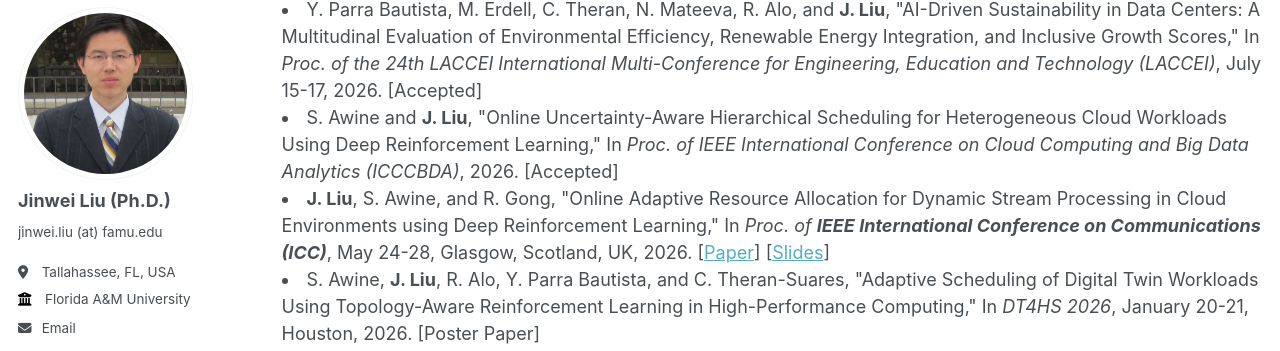
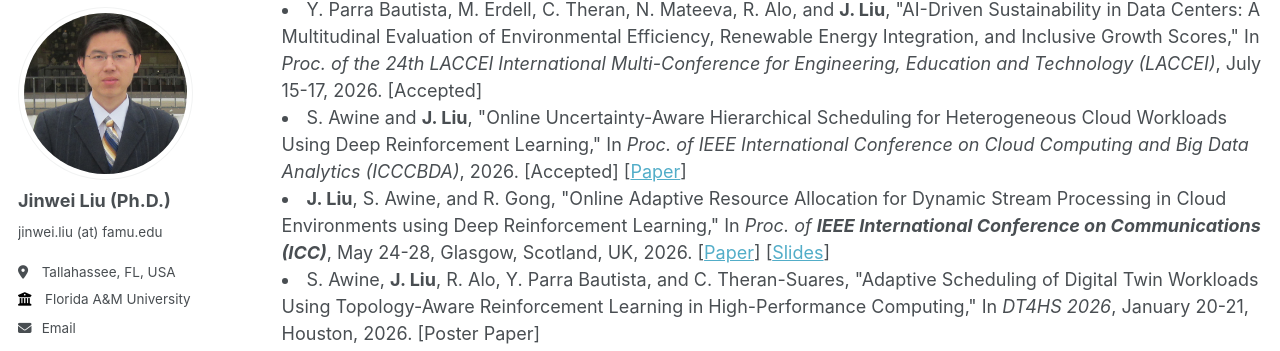
Before and after one commit to jinweiliucu/jinweiliucu.github.io, a Jekyll site: the page built from _publications/publications.html, in a window 1280 px wide and 900 px high, scrolled down 680 px. Shown: the part 99-450 px from the top of the window. Built offline with Jekyll 4.4.1, drawn with Linux system fonts in a browser that asks for light colours; some web fonts are replaced; part of the change alters nothing that is shown.

Commit message:
Update publications.html

```diff
--- a/_publications/publications.html
+++ b/_publications/publications.html
@@ -61,7 +61,7 @@ author_profile: true
 	<li>
     S. Awine and <strong>J. Liu</strong>, "Online Uncertainty-Aware Hierarchical Scheduling for Heterogeneous Cloud Workloads Using Deep Reinforcement Learning,"
     In <em>Proc. of IEEE International Conference on Cloud Computing and Big Data Analytics (ICCCBDA)</em>, 2026. [Accepted]
-    <!-- [<a href="/files/articles/WF-PST2025LiuFalcon.pdf">Paper</a>]</span> -->
+    [<a href="/files/articles/ICCCBDA2026.pdf">Paper</a>]</span>
     </span><br>
     </li>
 
```
